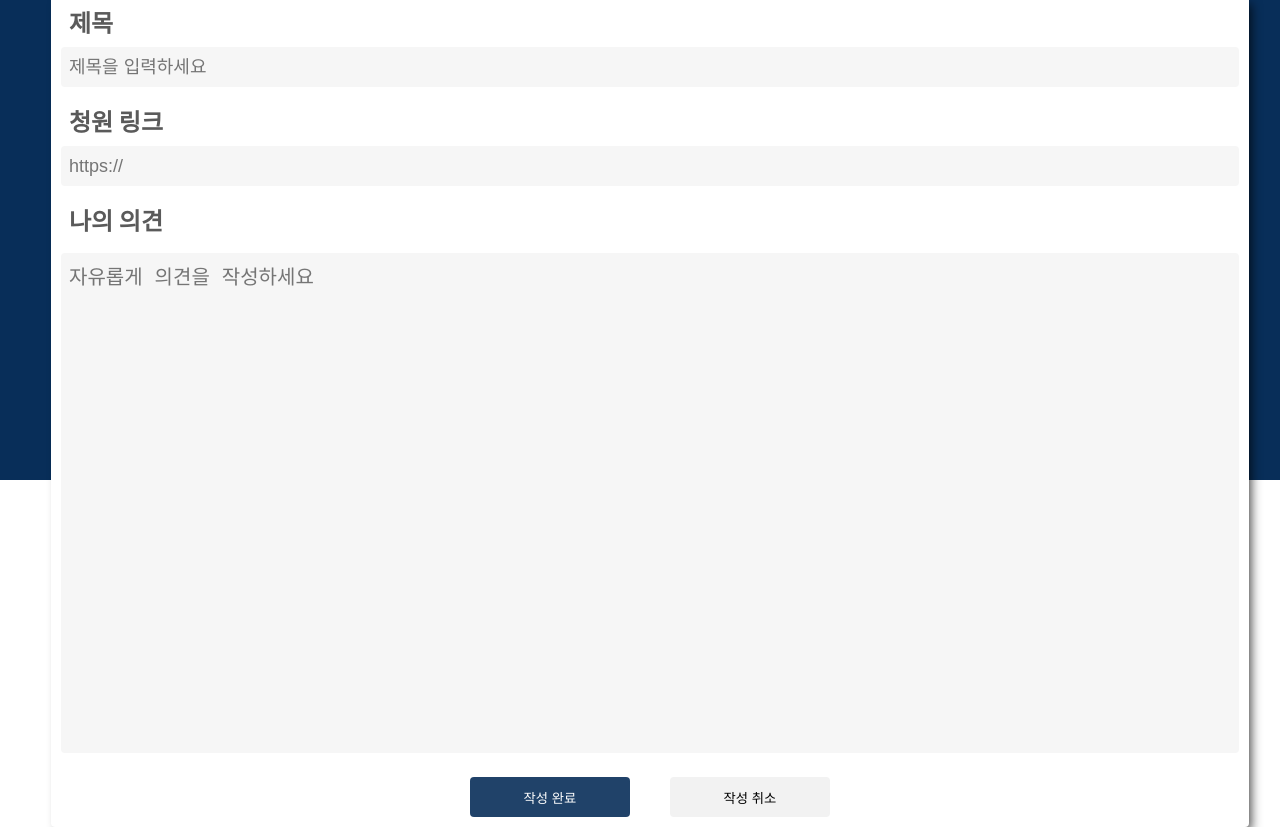
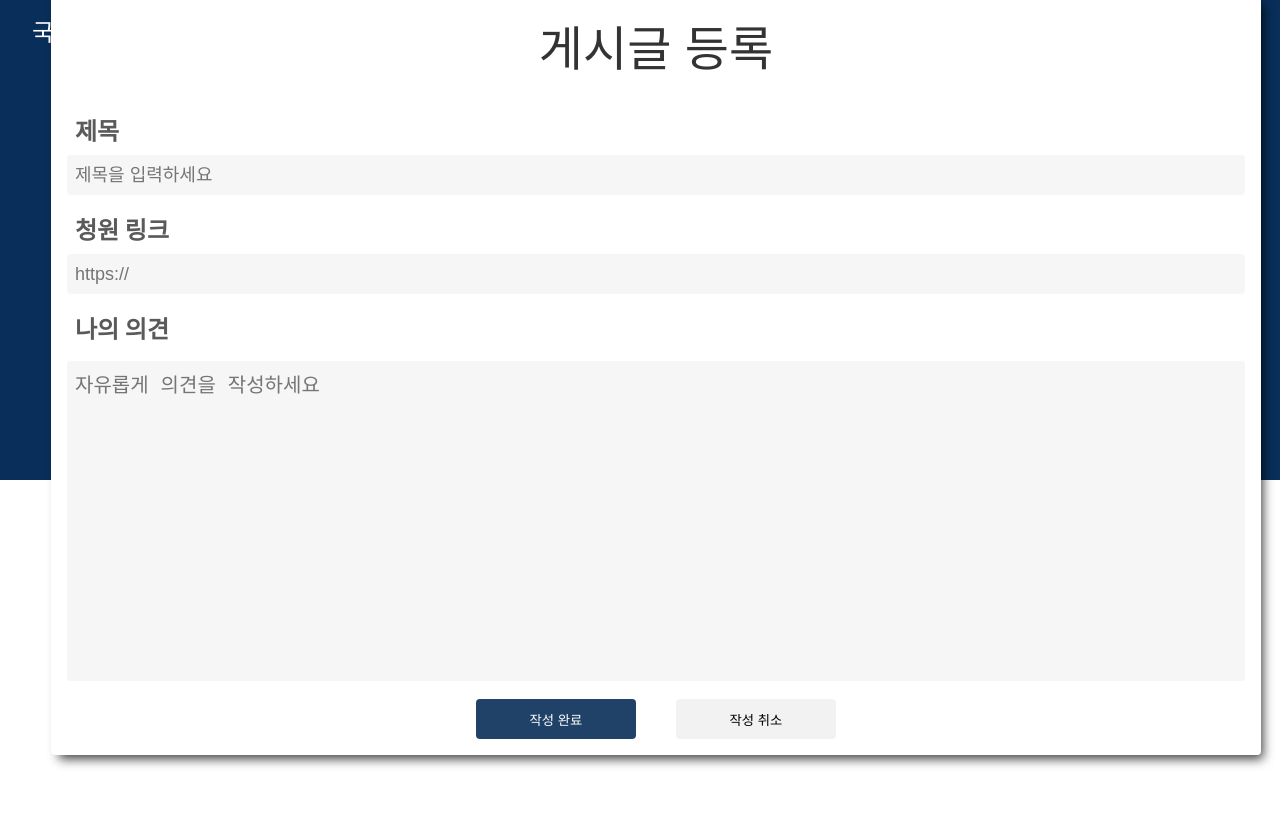
Before and after one commit to potato-club/national-petition-frontend, a Next.js app: page /board/add in a window 1280 px wide. After the commit the page ends 800 px from the top, so only its background shows below. Built offline with nearby package versions, Linux system fonts and the light colour scheme.

Commit message:
[FIX] 전체적으로 UI 수정

```diff
--- /dev/null
+++ b/components/common/TitleHeader.tsx
@@ -0,0 +1,44 @@
+import React from 'react';
+import styled from '@emotion/styled';
+import { customColor } from 'constants/index';
+import { UrlInput, TypoGraphy, Top5TextLoop } from '.';
+
+type Props = {
+  title: string;
+  top5Visible?: boolean;
+};
+
+export const TitleHeader: React.FC<Props> = ({ title, top5Visible = true }) => {
+  return (
+    <Wrapper>
+      <Title>
+        <TypoGraphy type="Head" color={customColor.white} textAlign="center">
+          {title}
+        </TypoGraphy>
+      </Title>
+      <UrlInput />
+      {top5Visible && <Top5TextLoop />}
+    </Wrapper>
+  );
+};
+
+const Wrapper = styled.div`
+  display: flex;
+  align-items: center;
+  flex-direction: column;
+  width: 100vw;
+  margin-left: auto;
+  margin-right: auto;
+  padding: 16px;
+  padding-bottom: 50px;
+  background-color: ${customColor.deepBlue};
+`;
+
+const Divide = styled.div`
+  margin-top: 48px;
+`;
+
+const Title = styled.div`
+  margin: 20px;
+  margin-top: 120px;
+`;
--- a/components/common/index.ts
+++ b/components/common/index.ts
@@ -6,3 +6,4 @@ export { HelperBot } from './HelperBot';
 export { Header } from './Header';
 export { Top5TextLoop } from './Top5TextLoop';
 export { UrlInput } from './UrlInput';
+export { TitleHeader } from './TitleHeader';
--- a/pages/board/add.jsx
+++ b/pages/board/add.jsx
@@ -1,5 +1,5 @@
 import React from 'react';
-import { LayoutContainer, TypoGraphy } from 'components/common';
+import { LayoutContainer, TypoGraphy, Header } from 'components/common';
 import styled from '@emotion/styled';
 import { customColor } from 'constants/index';
 
@@ -7,7 +7,13 @@ const add = () => {
   return (
     <LayoutContainer>
       <IntroHeader />
+      <Header />
       <FormBox>
+        <FormHeader>
+          <TypoGraphy type="Head" color={customColor.black}>
+            게시글 등록
+          </TypoGraphy>
+        </FormHeader>
         <InputContentBox>
           <Title>
             <TypoGraphy type="h1" fontWeight="bold" color={customColor.gray}>
@@ -38,6 +44,8 @@ const add = () => {
 };
 
 const FormBox = styled.form`
+  display: flex;
+  flex-direction: column;
   user-select: none;
   position: absolute;
   top: 50%;
@@ -45,11 +53,17 @@ const FormBox = styled.form`
   margin-top: -406px;
   margin-left: -589px;
   border-radius: 4px;
-  padding: 10px;
+  padding: 16px;
   box-shadow: 5px 7px 11px -3px rgba(0, 0, 0, 0.75);
   -webkit-box-shadow: 5px 7px 11px -3px rgba(0, 0, 0, 0.75);
   -moz-box-shadow: 5px 7px 11px -3px rgba(0, 0, 0, 0.75);
   background-color: white;
+`;
+
+const FormHeader = styled.div`
+  margin-left: auto;
+  margin-right: auto;
+  margin-bottom: 32px;
 `;
 
 const Title = styled.div`
@@ -66,11 +80,12 @@ const Input = styled.input`
   border-radius: 4px;
   font-size: 18px;
   margin-top: 8px;
+  outline: none;
 `;
 const InputContentBox = styled.div``;
 const OpinionInput = styled.textarea`
   width: 1178px;
-  height: 500px;
+  height: 320px;
   font-size: 20px;
   border: none;
   padding: 8px;
@@ -78,6 +93,7 @@ const OpinionInput = styled.textarea`
   border-radius: 4px;
   margin-top: 16px;
   resize: none;
+  outline: none;
 `;
 
 const ButtonBox = styled.div`
@@ -85,7 +101,7 @@ const ButtonBox = styled.div`
   width: 360px;
   justify-content: space-between;
   margin: auto;
-  margin-top: 20px;
+  margin-top: 14px;
 `;
 const Button = styled.button`
   cursor: pointer;
```
Also changed, not shown: pages/board/detail.jsx (+8 -7 lines), pages/board/list.jsx (+13 -24 lines).
